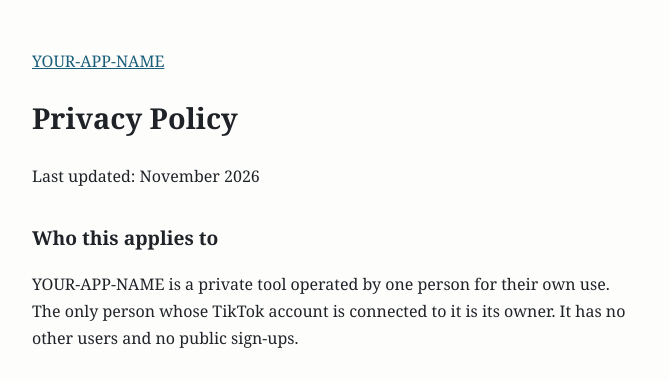
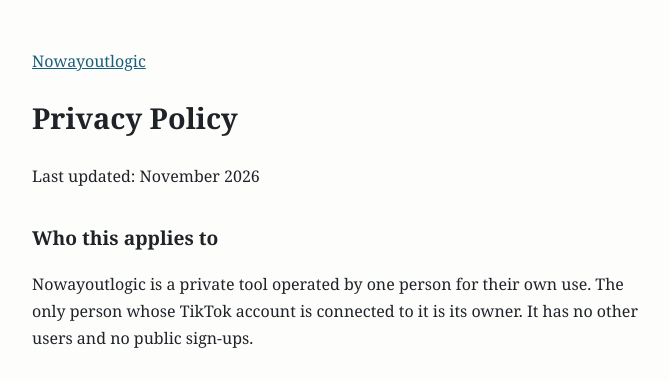
Before and after one commit to ki11erc00kie/Ai-vid-site, a plain HTML site: page privacy.html in a window 1280 px wide. Shown: the top 381 px of the page, without its empty margins (304-973 px from the left). Drawn offline with Linux system fonts and the light colour scheme.

Commit message:
Update privacy.html

```diff
--- a/privacy.html
+++ b/privacy.html
@@ -3,7 +3,7 @@
 <head>
 <meta charset="utf-8">
 <meta name="viewport" content="width=device-width, initial-scale=1">
-<title>Privacy Policy - YOUR-APP-NAME</title>
+<title>Privacy Policy - Nowayoutlogic</title>
 <style>
   body { font-family: Georgia, "Times New Roman", serif; line-height: 1.7; max-width: 38rem; margin: 3rem auto; padding: 0 1.25rem; color: #1f2328; background: #fdfdfc; }
   h1 { font-size: 1.8rem; }
@@ -13,12 +13,12 @@
 </style>
 </head>
 <body>
-<p><a href="index.html">YOUR-APP-NAME</a></p>
+<p><a href="index.html">Nowayoutlogic</a></p>
 <h1>Privacy Policy</h1>
 <p>Last updated: November 2026</p>
 
 <h2>Who this applies to</h2>
-<p>YOUR-APP-NAME is a private tool operated by one person for their own use. The only person whose TikTok account is connected to it is its owner. It has no other users and no public sign-ups.</p>
+<p>Nowayoutlogic is a private tool operated by one person for their own use. The only person whose TikTok account is connected to it is its owner. It has no other users and no public sign-ups.</p>
 
 <h2>What information it handles</h2>
 <p>When the owner connects TikTok, the tool receives an access token and a refresh token from TikTok, along with the account's TikTok open ID. These let the tool upload videos to the owner's drafts. The tool also handles the videos it creates and their captions.</p>
@@ -36,7 +36,7 @@
 <p>Tokens are kept while the connection is active. The owner can disconnect the tool at any time from TikTok's app permissions settings, and can delete the stored tokens from the Apps Script project.</p>
 
 <h2>Changes and contact</h2>
-<p>If this policy changes, the date above will be updated. Questions can be sent to YOUR-EMAIL.</p>
+<p>If this policy changes, the date above will be updated. Questions can be sent to killercookie42069@gmail.com.</p>
 
 <footer><a href="terms.html">Terms of Service</a></footer>
 </body>
```
